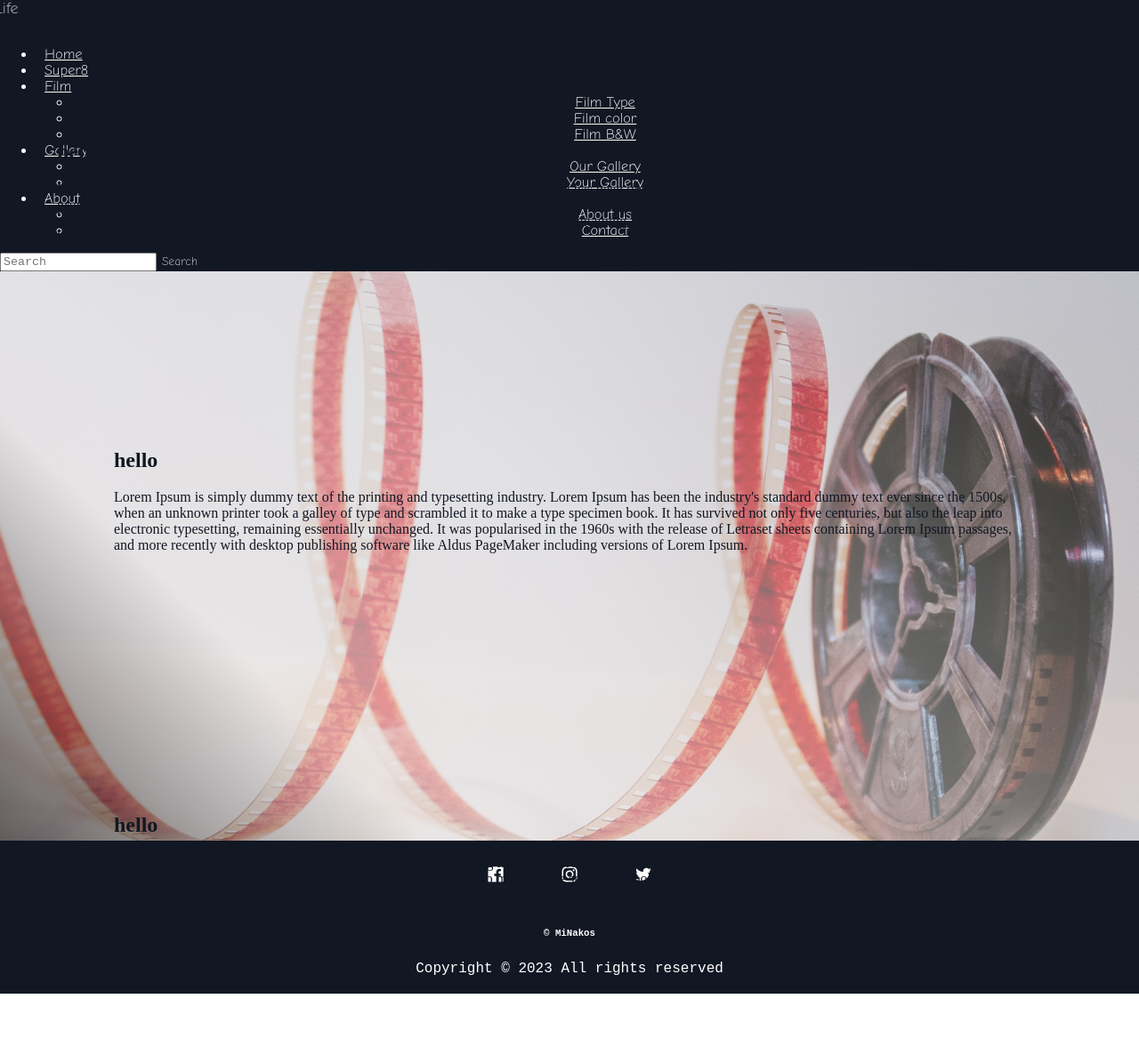
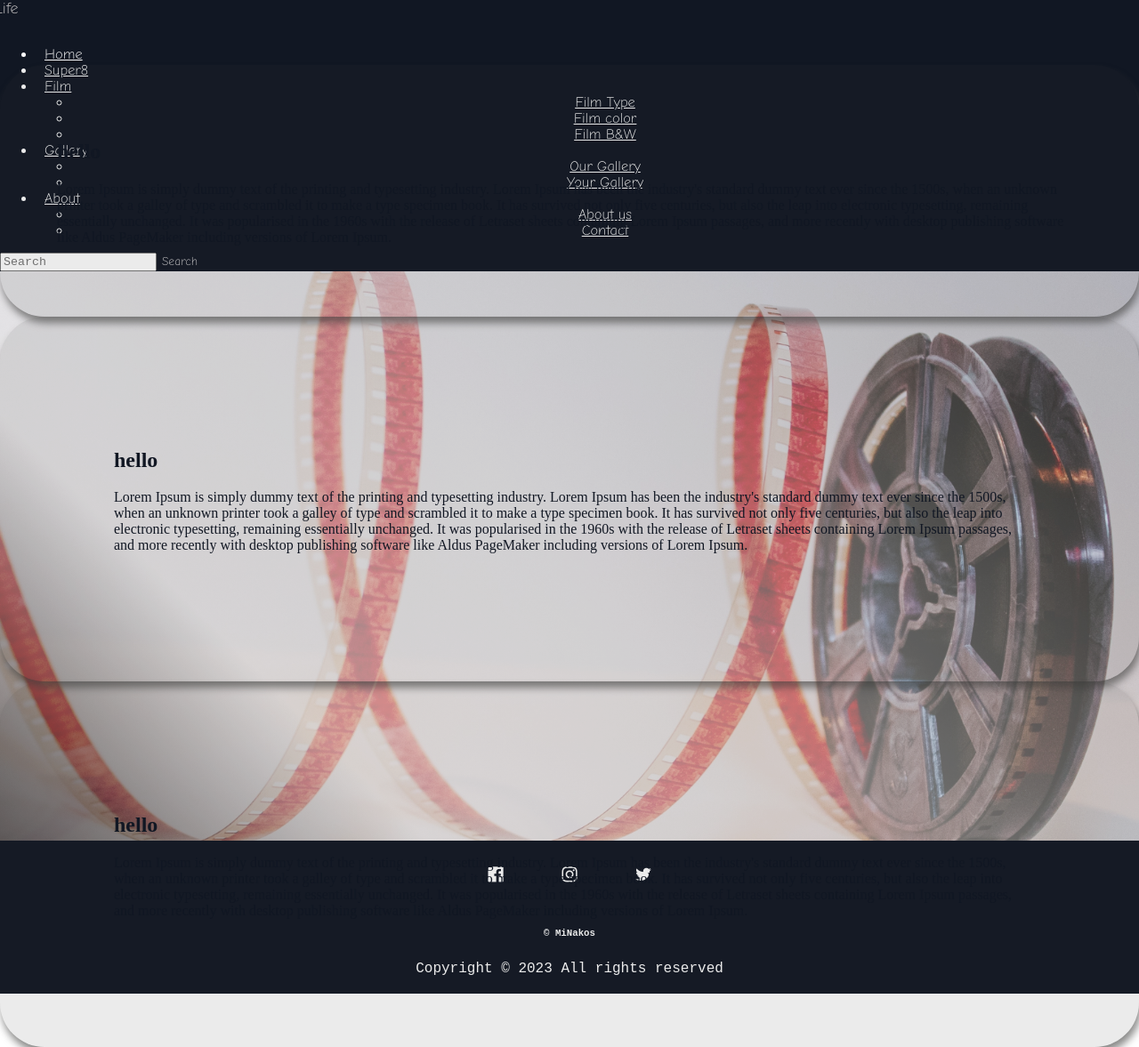
Before and after one commit to Minakoss/nextjs-test, a Next.js app: page /filmBW in a window 1280 px wide. Shown: the top 1177 px of the page at 89% size. Built offline with nearby package versions, Linux system fonts and the light colour scheme.

Commit message:
boxstyle

```diff
--- a/src/styles/globals.css
+++ b/src/styles/globals.css
@@ -209,23 +209,24 @@ a {
   padding: 5%;
 }
 .box1 {
+  box-shadow: 2px 7px 8px rgba(62, 62, 60, 0.6);
+  background-color: rgba(62, 62, 60, 0.1);
   border-radius: 50px;
   font-family: "Times New Roman", Times, serif;
-
   padding: 5%;
 }
 .box2 {
+  box-shadow: 2px 7px 8px rgba(62, 62, 60, 0.6);
+  background-color: rgba(62, 62, 60, 0.1);
   border-radius: 50px;
-
   font-family: "Times New Roman", Times, serif;
-
   padding: 10%;
 }
 .box3 {
+  box-shadow: 2px 7px 8px rgba(62, 62, 60, 0.6);
+  background-color: rgba(62, 62, 60, 0.1);
   border-radius: 50px;
-
   font-family: "Times New Roman", Times, serif;
-
   padding: 10%;
 }
 
```
